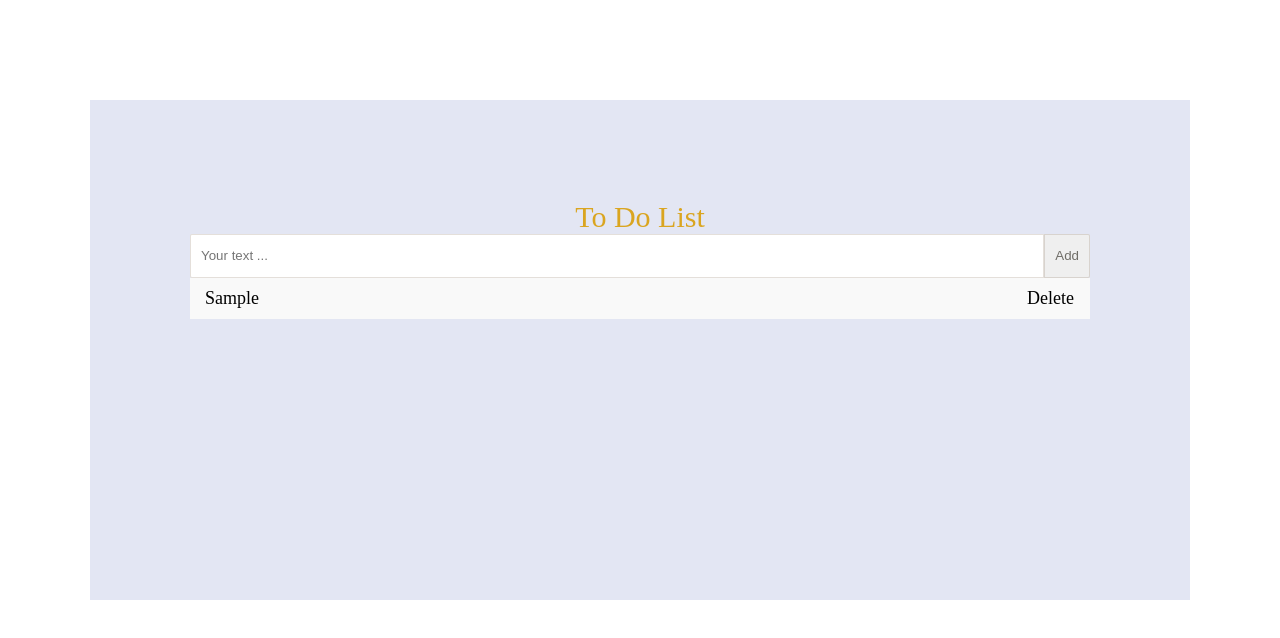
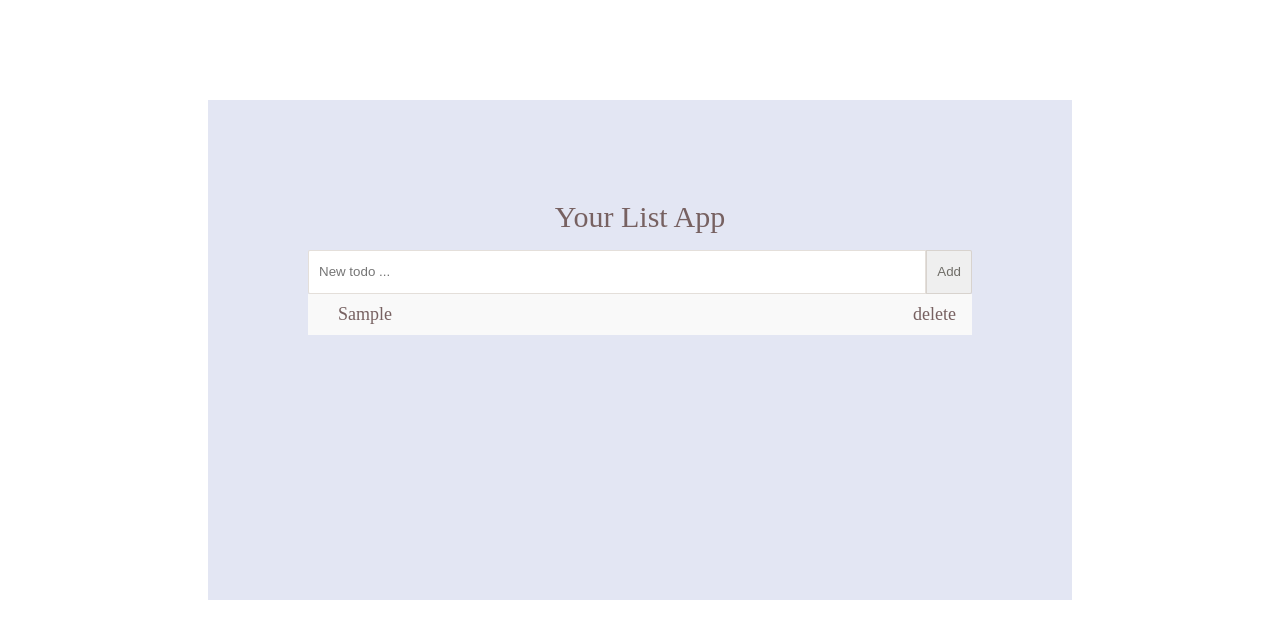
Before and after one commit to yaminyoosefi/-My-To-Do-List, a plain HTML site: page index.html in a window 1280 px wide. Both pictures are taken after typing "Sample" into the empty fields and a click on the button "Add". Drawn offline with Linux system fonts and the light colour scheme.

Commit message:
my to do list finish

```diff
--- a/index.html
+++ b/index.html
@@ -7,10 +7,11 @@
 </head>
 <body>
     <div class="content">
-        <div class="content-title">To Do List</div>
+        <div class="content-title">Your List App</div>
+        <p class="content-alert" id="content-alert"></p>
         <div class="content-input">
-            <input class="content-field" id="inputText" placeholder="Your text ...">
-            <button class="content-item" onclick="AddText()">Add</button>
+            <input class="content-field" id="inputText" placeholder="New todo ...">
+            <button class="content-item" onclick="AddToList()">Add</button>
         </div>
         <ul id="ULContent"></ul>
     </div>
--- a/scripts.js
+++ b/scripts.js
@@ -1,39 +1,40 @@
-function AddText(){
-    var inputValue = document.getElementById("inputText").value;
-    if(inputValue === ''){
-        alert("please add your text")
+function AddToList(){
+    var inputText = document.getElementById("inputText").value;
+    if(inputText === '') {
+        document.getElementById("content-alert").innerHTML="please add your new todo";
     }
     else {
+        document.getElementById("content-alert").innerHTML = '';
+        document.getElementById("inputText").value = '';
         var newLi = document.createElement("li");
-        newLi.appendChild(document.createTextNode(inputValue));
         document.getElementById("ULContent").appendChild(newLi);
-        document.getElementById("inputText").value = '';
-        }
+        newLi.appendChild(document.createTextNode(inputText));
+        var span = document.createElement("span");
+        span.appendChild(document.createTextNode("delete"));
+        span.className = "delete";
+        newLi.appendChild(span);
 
-//create deleteIcon for all list
-var myList = document.getElementsByTagName('li');
-var i;
-for (i = 0; i < myList.length ; i++){
-    var span = document.createElement('SPAN');
-    var deleteTxt = document.createTextNode("Delete");
-    span.appendChild(deleteTxt);
-    span.className = "delete";
-    myList[i].appendChild(span);
-    myList[i].onclick = function(){
-        this.style.textDecoration= "line-through";
+        //remove item
+        removeFromList();
 }
 }
 
-
-
-//create onclick function for each delete and hide the current list item
+//remove item
+function removeFromList() {
     var deleteItems = document.getElementsByClassName("delete");
     var i;
-for (i = 0 ; i < deleteItems.length ; i++) {
-    deleteItems[i].onclick = function() {
-        var li = this.parentElement;
+    for(i = 0; i < deleteItems.length ; i++){
+        deleteItems[i].onclick = function(){
+        var li =  this.parentElement;
         li.className = "hidden";
         }
     }
+}
 
+//doUndo item
+var ul = document.querySelector("ul");
+ul.addEventListener('click' , function(ev) {
+   if (ev.target.tagName === 'LI') {
+    ev.target.classList.toggle('checked');
 }
+},false);
--- a/stylesheet.css
+++ b/stylesheet.css
@@ -1,17 +1,8 @@
-.clearfix:after {
-    clear: both;
-}
-
-.clearfix:after, .clearfix:before {
-    display: table;
-    content: " ";
-}
-
 a {
     text-decoration: none;
 }
 .content {
-    width:900px;
+    width:calc(100% - 600px);
     min-height: 300px;
     background-color: #e3e6f3;
     margin:100px auto;
@@ -19,12 +10,16 @@ a {
 }
     .content-title {
         font-size: 30px;
-        color:goldenrod;
+        color:#776161;
         font-weight: 400;
         text-align: center;
     }
     .content-input {
         display: flex;
+    }
+
+    .content-alert {
+        color:red;
     }
 
     .content-field {
@@ -60,6 +55,8 @@ ul {
     background: #eee;
     font-size: 18px;
     transition: 0.2s;
+    color:#776161;
+    padding:10px 30px;
   }
 
     ul li:nth-child(odd) {
@@ -74,7 +71,7 @@ ul {
         display: none;
     }
 
-  /*ul li.checked {
+    ul li.checked {
         background: #888;
         color: #fff;
         text-decoration: line-through;
@@ -93,9 +90,6 @@ ul {
         width: 7px;
     }
 
-
-  } */
-
 .delete {
     position: absolute;
     right: 0;
@@ -104,6 +98,6 @@ ul {
 }
 
 .delete:hover {
-    background-color: red;
+    background-color: #711b1b;
     color: white;
 }
```
Lines whose indentation alone changed are shown as unchanged.
